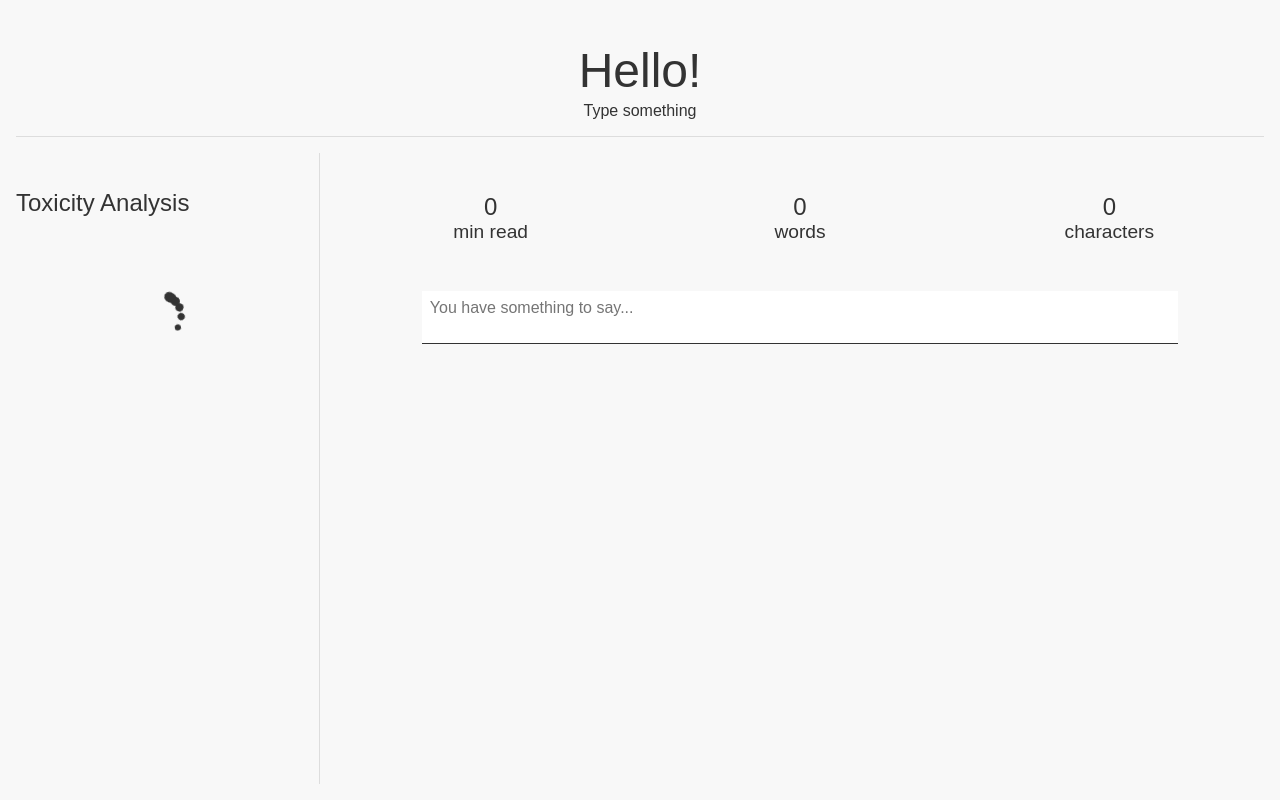
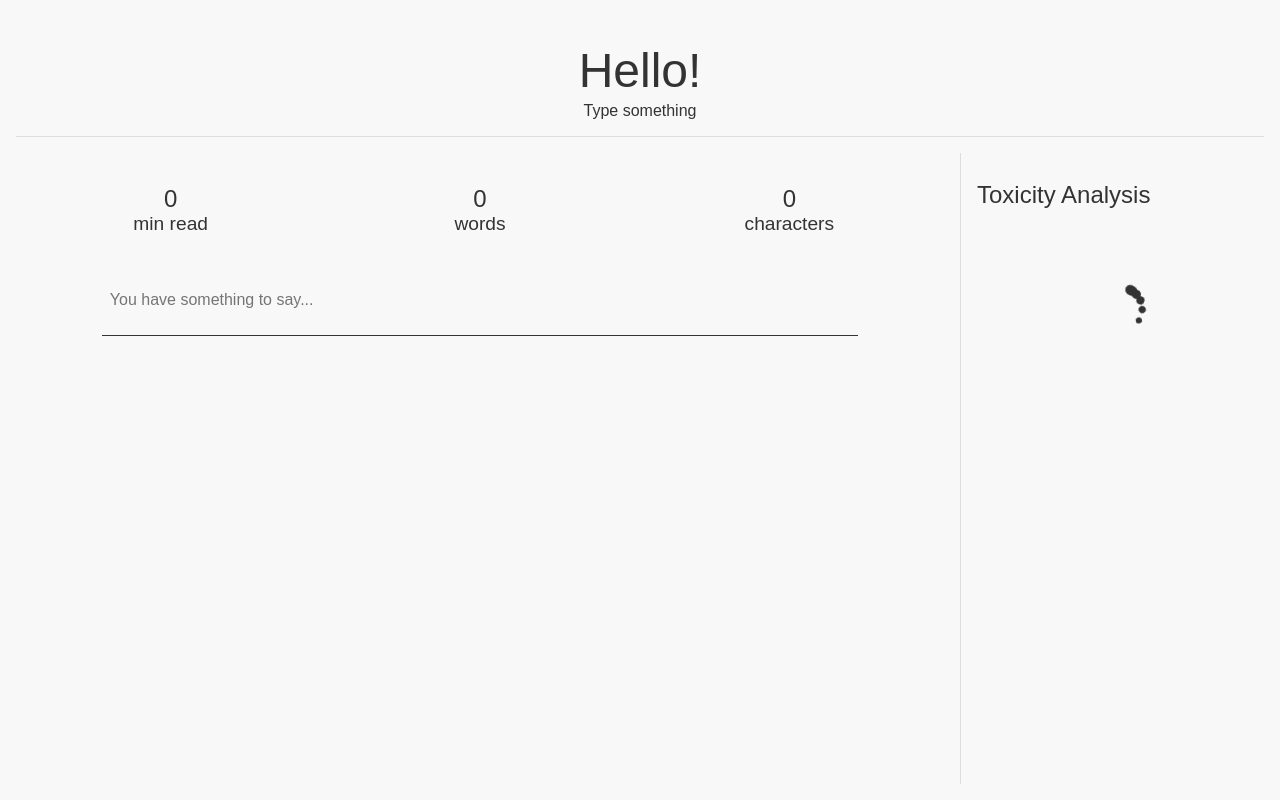
Before and after one commit to icyJoseph/text-analyzer, a React (Vite) app: page / in a window 1280 px wide. Built offline with nearby package versions, Linux system fonts and the light colour scheme.

Commit message:
style: Invert layout to have a fixed textarea when analyzing

```diff
--- a/src/App.tsx
+++ b/src/App.tsx
@@ -10,9 +10,9 @@ export function App() {
       <Header />
 
       <main className="pure-u-1 entry">
+        <ReadingStats />
+
         <Analysis />
-
-        <ReadingStats />
       </main>
 
       <footer className="pure-u-1 entry"></footer>
--- a/src/reader/toxicity.ts
+++ b/src/reader/toxicity.ts
@@ -63,7 +63,5 @@ export const useToxicity = () => {
     };
   }, [model]);
 
-  console.log(predictions);
-
   return { predictions, loading } as const;
 };
--- a/src/reader/worker.ts
+++ b/src/reader/worker.ts
@@ -14,13 +14,11 @@ const labels = [
 
 let model: ToxicityClassifier;
 
-// import("@tensorflow/tfjs").then(() => {
 load(0.5, labels.slice(0)).then((result) => {
   model = result;
   // @ts-expect-error
   self.postMessage({ type: "MODEL_READY" });
 });
-// });
 
 self.addEventListener("message", ({ data }: { data: Stats }) => {
   if (!model) return;
--- a/src/styles/grid.css
+++ b/src/styles/grid.css
@@ -1,4 +1,4 @@
 .grid {
   box-sizing: border-box;
-  padding: 1em;
+  padding: 0.5rem 1rem 1rem;
 }
--- a/src/styles/growArea.css
+++ b/src/styles/growArea.css
@@ -17,6 +17,7 @@
 .grow-wrap > textarea {
   resize: none;
   overflow: hidden;
+  background-color: transparent;
   border: none;
   outline: none;
 }
--- a/src/styles/header.css
+++ b/src/styles/header.css
@@ -1,6 +1,5 @@
 .header {
   margin: 0;
-  margin-bottom: 1rem;
   color: var(--font-color);
   text-align: center;
   padding: 2.5rem 0 0;
@@ -28,5 +27,6 @@
 @media (min-width: 768px) {
   .header {
     padding: 2.5rem 1rem 0;
+    margin-bottom: 1rem;
   }
 }
--- a/src/styles/predictions.css
+++ b/src/styles/predictions.css
@@ -9,9 +9,7 @@
 }
 
 .prediction-section {
-  border-bottom: 1px solid var(--border-color);
   height: unset;
-  min-height: 250px;
 }
 
 .predictions li {
@@ -60,6 +58,6 @@
   .prediction-section {
     height: 100%;
     border-bottom: none;
-    border-right: 1px solid var(--border-color);
+    border-left: 1px solid var(--border-color);
   }
 }
```
